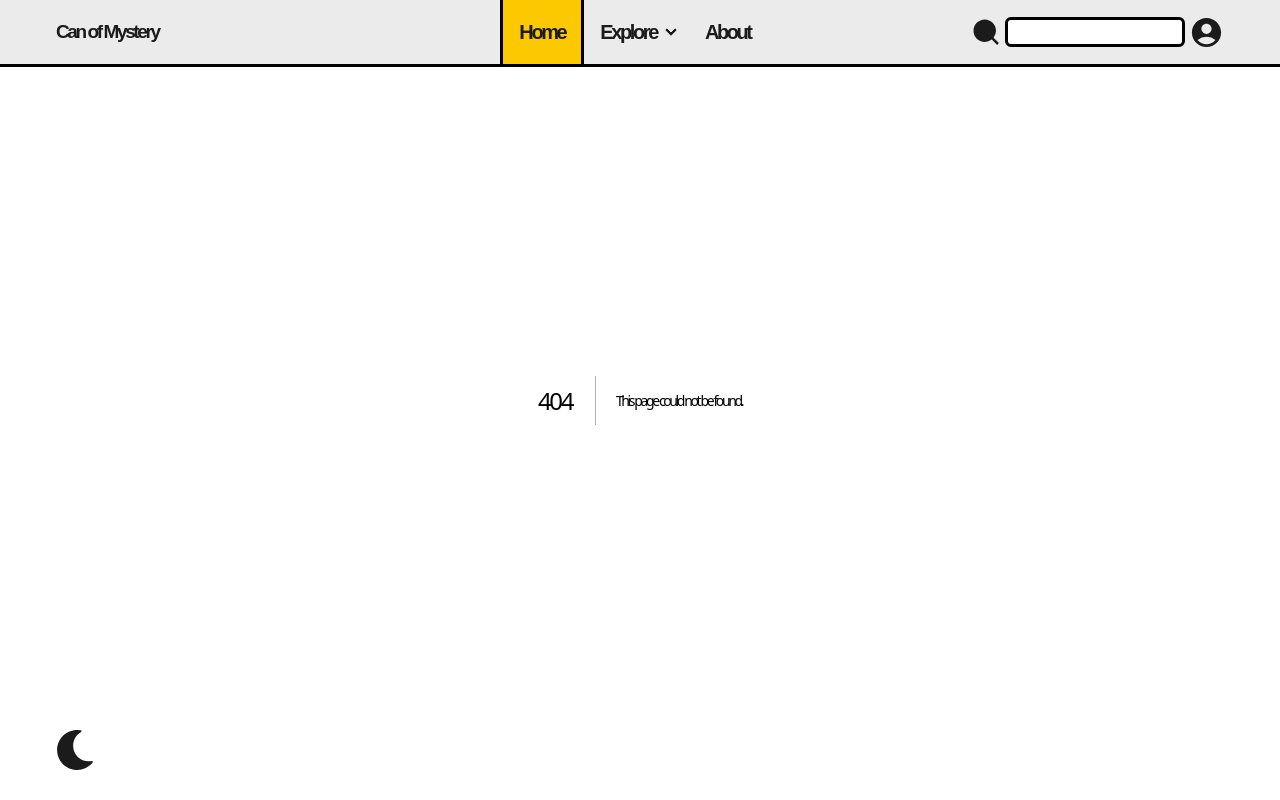
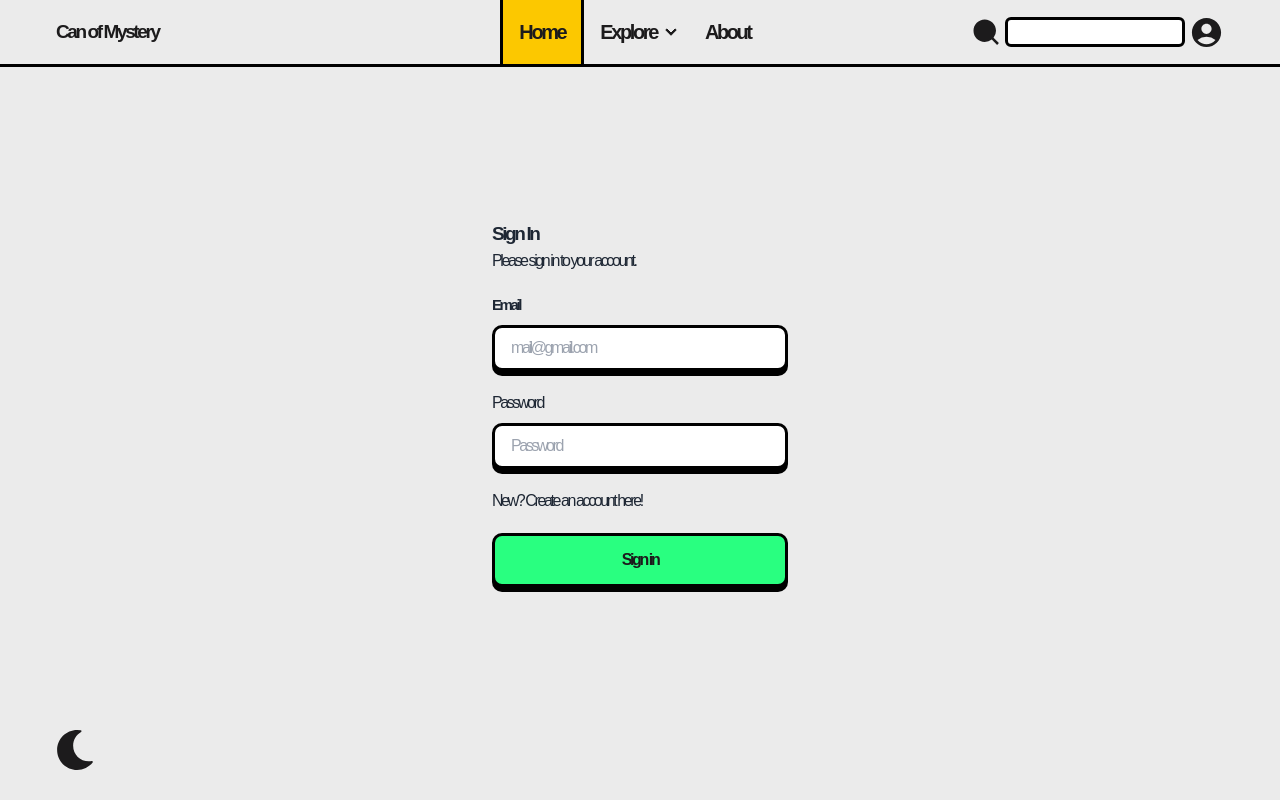
Before and after one commit to apodicticscott/ModularBlogPlatform, a Next.js app in the folder canofmystery/: page /login in a window 1280 px wide. Before the commit this address had no page. Shown: the top 800 px of the page. Built offline with nearby package versions, Linux system fonts and the light colour scheme; a web font is replaced by a local one.

Commit message:
Login route created
Created an initial login page, will create a sign in page next, allowing us to then utilize an auth for said site.

```diff
--- /dev/null
+++ b/canofmystery/app/login/loginPage.module.css
@@ -0,0 +1,6 @@
+.container {
+  display: flex;
+  align-items: center;
+  justify-content: center;
+  padding: 100px;
+}
--- /dev/null
+++ b/canofmystery/app/login/page.jsx
@@ -0,0 +1,44 @@
+import styles from "./loginPage.module.css"
+
+const LoginPage = () => {
+  return (
+    <div className={styles.container}>
+        <div class="flex justify-center self-center p-10 z-10">
+          <div class="p-20 bg-white mx-auto rounded-2xl w-100 ">
+            <div class="mb-5">
+              <h3 class="font-bold text-2xl text-gray-200">Sign In </h3>
+              <p class="text-gray-500">Please sign in to your account.</p>
+            </div>
+            <div class="space-y-5">
+              <div class="space-y-2">
+                <label class="text-xl font-semibold text-gray-700 tracking-wide">
+                  Email
+                </label>
+                <input class="w-full border-2 lg:border-3 rounded-md shadow-md text-base px-4 py-2 border  border-gray-300 focus:outline-none focus:border-green-400" type="" placeholder="mail@gmail.com" />
+              </div>
+              <div class="space-y-2">
+                <label class="mb-5 text-sm font-medium text-gray-700 tracking-wide">
+                  Password
+                </label>
+                <input class="w-full content-center text-base px-4 py-2 border  border-2 lg:border-3 rounded-md shadow-md focus:outline-none focus:border-green-400" type="" placeholder="Password" />
+              </div>
+              <div class="flex items-center justify-between">
+                <div class="text-sm">
+                  <a href="#" class="text-green-400 hover:text-green-500">
+                    New? Create an account here!
+                  </a>
+                </div>
+                </div>
+                <div>
+              <button type="submit" class="w-full flex justify-center bg-primary-dark  hover:bg-green-500 text-t-header-light p-3 border-2 lg:border-3 shadow-md rounded-md tracking-wide font-semibold cursor-pointer transition ease-in duration-500">
+                Sign in
+              </button>
+            </div>
+            </div>
+          </div>
+        </div>
+      </div>
+  )
+}
+
+export default LoginPage
```
